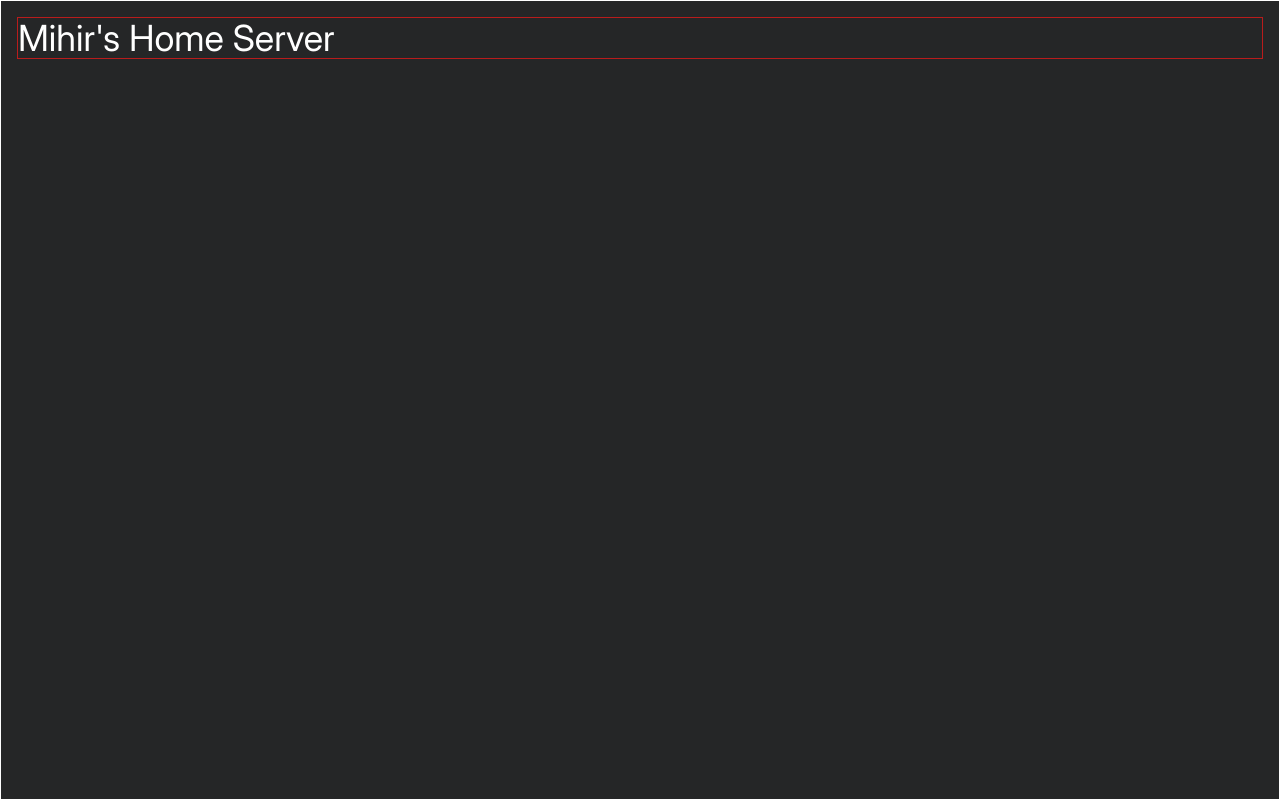
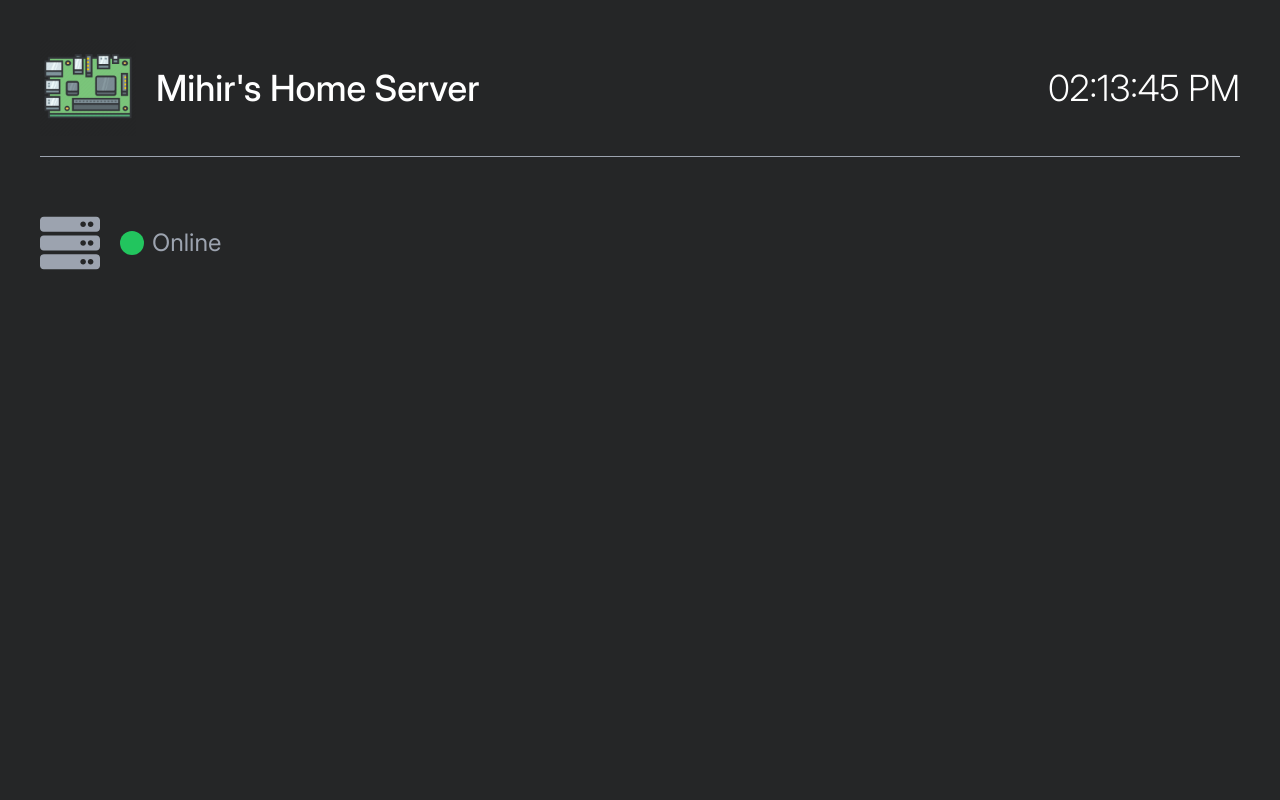
Before and after one commit to mihirniyogi/pi-stats-frontend, a React (Vite) app: page / in a window 1280 px wide. Built offline with nearby package versions, Linux system fonts and the light colour scheme.

Commit message:
added time, divider and other essential elements

```diff
--- a/src/App.tsx
+++ b/src/App.tsx
@@ -1,11 +1,141 @@
-// import { FaRaspberryPi, FaServer } from "react-icons/fa";
+import { useEffect, useState } from "react";
+import rpiImage from "./assets/rpi.webp";
+import { FaServer } from "react-icons/fa";
+
+const border = 0;
+const serverOnline = 1;
 
 function App() {
+  const [currentTime, setCurrentTime] = useState<string>("");
+
+  const updateTime = () => {
+    const now = new Date();
+    const formattedTime = now.toLocaleTimeString([], {
+      hour: "2-digit",
+      minute: "2-digit",
+      second: "2-digit",
+      hour12: true,
+    });
+    setCurrentTime(formattedTime);
+  };
+
+  useEffect(() => {
+    updateTime();
+    const interval = setInterval(() => updateTime(), 1000);
+    return () => clearInterval(interval);
+  });
+
   return (
-    <div className="flex flex-col min-h-screen border border-white bg-background">
-      <h1 className="mx-4 mt-4 text-xl text-left text-white border border-red-700 sm:text-2xl md:text-3xl lg:text-4xl">
-        Mihir's Home Server
-      </h1>
+    // Entire screen
+    <div className={`flex min-h-screen bg-background`}>
+      {/* Entire screen with x-margins */}
+      <div
+        className={`flex flex-col min-h-full w-full mx-4 sm:mx-6 md:mx-8 lg:mx-10
+        ${border ? "border border-white" : ""}`}
+      >
+        {/* Icon + Title + Time */}
+        <div
+          className={`flex flex-row items-center justify-start
+            mt-4 space-x-2 h-20
+            sm:mt-6 sm:space-x-3 sm:h-22
+            md:mt-8 md:space-x-4 md:h-24
+            lg:mt-10 lg:space-x-5 lg:h-26
+          ${border ? "border border-red-600" : ""}`}
+        >
+          {/* icon */}
+          <img
+            src={rpiImage}
+            alt="Server Icon"
+            className={`w-auto h-full max-h-26
+            ${border ? "border border-blue-600" : ""}`}
+          />
+
+          {/* title */}
+          <div
+            className={`flex flex-row h-full items-center
+                        ${border ? "border border-blue-600" : ""}`}
+          >
+            <h1
+              className={`text-left text-white font-sans font-medium
+              text-xl
+              sm:text-2xl
+              md:text-3xl
+              lg:text-4xl
+              `}
+            >
+              Mihir's Home Server
+            </h1>
+          </div>
+
+          {/* time */}
+          <div
+            className={`flex-row h-full items-center flex-1 justify-end hidden sm:flex
+                        ${border ? "border border-blue-600" : ""}`}
+          >
+            <h1
+              className={`text-left text-white font-sans font-light
+              text-xl
+              sm:text-2xl
+              md:text-3xl
+              lg:text-4xl
+              `}
+            >
+              {currentTime}
+            </h1>
+          </div>
+        </div>
+
+        {/* Divider */}
+        <div
+          className={`border-t border-gray-400
+          mt-2
+          sm:mt-3
+          md:mt-4
+          lg:mt-5`}
+        />
+
+        {/*  Icon + Status Circle + Text */}
+        <div
+          className={`flex flex-row
+            mt-8
+            sm:mt-10
+            md:mt-12
+            lg:mt-14
+          ${border ? "border border-green-600" : ""}`}
+        >
+          {/* icon */}
+          <FaServer
+            className={`text-gray-400
+            text-3xl sm:text-4xl md:text-5xl lg:text-6xl
+            ${border ? "border border-orange-500" : ""}`}
+          />
+
+          {/* status circle + text */}
+          <div
+            className={`flex flex-row items-center
+              ml-2 space-x-2
+              sm:ml-3
+              md:ml-4
+              lg:ml-5
+              ${border ? "border border-orange-500" : ""}`}
+          >
+            {/* circle */}
+            <span
+              className={`w-3 h-3 sm:w-4 sm:h-4 md:w-5 md:h-5 lg:w-6 lg:h-6
+                rounded-full
+                ${serverOnline ? "bg-green-500" : "bg-red-500"}`}
+            ></span>
+
+            {/* text */}
+            <p
+              className={`text-gray-400 font-sans
+              text-md sm:text-lg md:text-xl lg:text-2xl`}
+            >
+              {serverOnline ? "Online" : "Offline"}
+            </p>
+          </div>
+        </div>
+      </div>
     </div>
   );
 }
```
